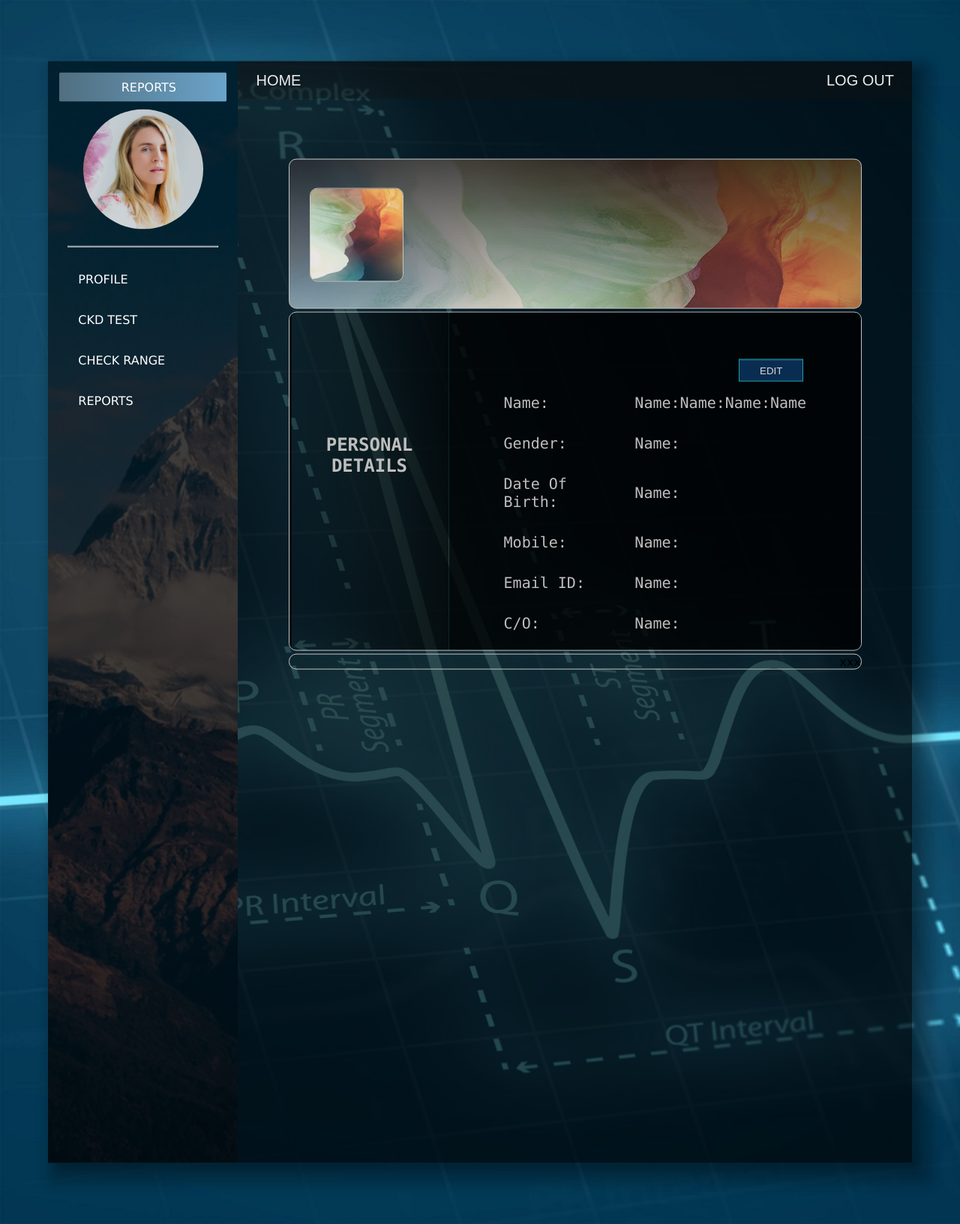
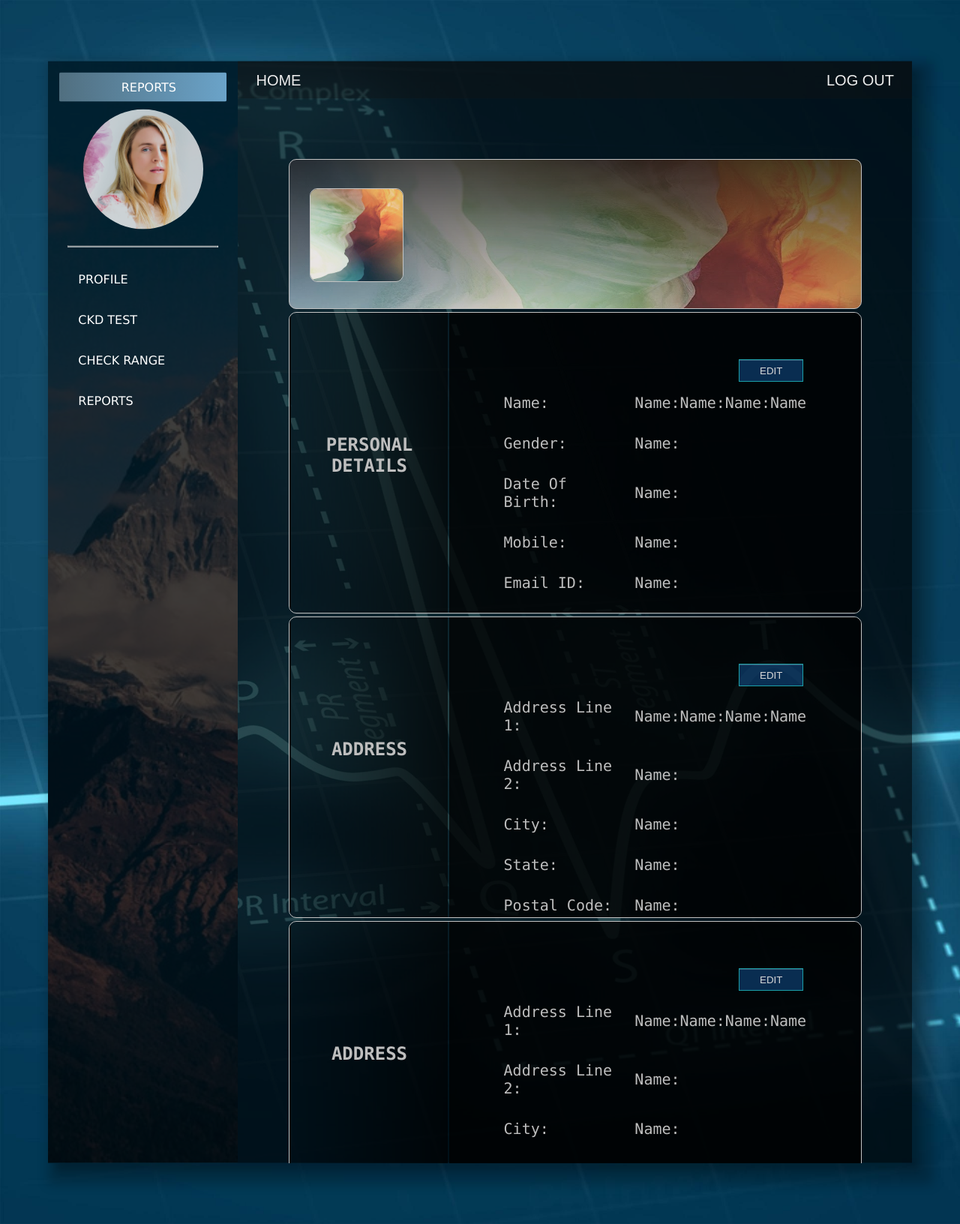
Before and after one commit to obaidr76/CKD, a Django app: page /webapp1/dashboard/1/ in a window 1280 px wide. Shown: the whole page at 75% size. Run offline with Django 3.2, Linux system fonts and the light colour scheme; some libraries are stand-ins or nearby versions.

Commit message:
2704/2335

```diff
--- a/mysite/webapp1/static/style.css
+++ b/mysite/webapp1/static/style.css
@@ -143,16 +143,14 @@ body {
 
 .panel_profile_icon
 {
-    height:125px;
-    display:block;
-    position: absolute;
+    height:125px;display:block;position: absolute;
     width: 125px;
     float:left;
     margin-top: 38px;
     margin-left: 3.5%;
 }
 .panel_profile {
-    height: 100%;
+    height: auto;
     background-color: transparent;
 }
 
@@ -251,7 +249,7 @@ body {
 .log-form .btn:focus {
   outline: none;
 }
-#personal_button {
+#personal_button,#address_button {
     display: inline-block; background: rgba(32,141,255,0.3);
     border: 1px solid #1ba0a9; padding: 0.5em 2em;
     color: #d8d8d8;
@@ -259,7 +257,7 @@ body {
     box-shadow: inset 0px 1px 0px rgba(255, 255, 255, 0.2);
 }
 
-#personal_button:hover {
+#personal_button:hover, #address_button:hover  {
     background: rgba(32,141,255,0.6);
 }
 
@@ -267,7 +265,7 @@ body {
 
 .profile_card1, .profile_card2 {
     width: 28%; position: relative; background: transparent;
-    display: inline-block; height: 100%;
+    display: inline-block; height: 100%; height:400px;
     max-height:450px; border: 2px solid rgba(0,0,0,0);
     float: left; padding-top: 140px; color: #bebebe;
     font-family: "Lucida Console"; font-size: 16px; text-align: center;
@@ -279,15 +277,27 @@ body {
     overflow-x:hidden; overflow-y:hidden;
 }
 
-#personal_tab2
+#personal_tab2,#address_tab2
 {
     display: none;
 }
 
-#personal_tab2, #personal_tab1
+#personal_tab2, #personal_tab1, #address_tab1,#address_tab2
 {
     position: relative; width: 80%;
     margin: 0 10% 0 10%; font-size:20px;
     background: transparent;
 
 }
+
+.log-form2 input[type=file]{
+    display:none;
+}
+
+.custom-file
+{
+    border: 1px solid #ccc;
+    display: inline-block;
+    padding: 6px 6px;
+    cursor: pointer;
+}
--- a/mysite/webapp1/templates/dashboard.html
+++ b/mysite/webapp1/templates/dashboard.html
@@ -69,7 +69,7 @@
                     </div>
 
                     <div class="panel_profile">
-
+                        <!--  PROFILE panel -->
                         <div class="profile_card1">
 
                             <h2>PERSONAL DETAILS</h2>
@@ -98,29 +98,83 @@
                                         <tr><td>Mobile: </td><td><input type="text" name="age" placeholder="AGE" required /> </td></tr>
                                         <tr><td>Email ID: </td><td><input type="text" name="age" placeholder="AGE" required /></td></tr>
                                         <tr><td>C/O: </td><td><input type="text" name="age" placeholder="AGE" required /> </td></tr>
-                                        <tr><td>C/O: </td><td><input type="file" name="age" placeholder="AGE" required /> </td></tr>
+
+                                        <tr><td>Profile Photo:  </td><td><label class="custom-file" l><input type="file" name="age" placeholder="Uplaod" required />Choose File</label></td></tr>
                                     </table>
                                 </form>
-
-                                <!--
-    <div class="log-form2">
-        <form action="/webapp1/input/" method="POST">
-            <input type="text" name="age" placeholder="AGE" required />
-            <input type="text" name="albumin" placeholder="ALBUMIN" required />
-            <input type="text" name="rbc" placeholder="RED BLOOD CELLS" required />
-            <input type="text" name="bgr" placeholder="BLOOD GLUCOSE RANDOM" required />
-            <input type="text" name="urea" placeholder="BLOOD UREA" required />
-            <input type="text" name="creatinine" placeholder="CREATININE" required />
-            <button type="submit" class="btn">SUBMIT DETAILS</button>
-        </form>
-    </div>   -->
                             </div>
                         </div>
                     </div>
                     <div class="panel_profile">
-                        xxx
+                        <!--  Address panel -->
+                        <div class="profile_card1">
+
+                            <h2>ADDRESS</h2>
+                            </br></br></br></br></br></br></br></br></br></br></br></br></br></br></br></br></br></br></br>
+                        </div>
+                        <div class="profile_card2">
+                            <div id="address_tab1">
+                                <input id="address_button" class="btn" type="button" style="float: right" value="EDIT" />
+                                <table>
+                                    <tr><td>Address Line 1: </td><td>Name:Name:Name:Name </td></tr>
+                                    <tr><td>Address Line 2: </td><td>Name: </td></tr>
+                                    <tr><td>City: </td><td>Name: </td></tr>
+                                    <tr><td>State: </td><td>Name: </td></tr>
+                                    <tr><td>Postal Code: </td><td>Name: </td></tr>
+                                </table></br></br></br></br></br></br></br></br>
+                            </div>
+                            <div class="log-form2" id="address_tab2">
+
+                                <form action="/webapp1/input/" method="POST">
+                                    <button id="address_button" class="btn" type="submit" style="float: right; padding:10px 10px 10PX 10px;">SAVE CHANGES</button>
+                                    <table>
+                                        <tr><td>Name: </td><td><input type="text" name="age" placeholder="AGE" required /></td></tr>
+                                        <tr><td>Gender: </td><td><input type="text" name="age" placeholder="AGE" required /> </td></tr>
+                                        <tr><td>Date Of Birth: </td><td><input type="text" name="age" placeholder="AGE" required /> </td></tr>
+                                        <tr><td>Mobile: </td><td><input type="text" name="age" placeholder="AGE" required /> </td></tr>
+                                        <tr><td>Email ID: </td><td><input type="text" name="age" placeholder="AGE" required /></td></tr>
+                                    </table>
+                                </form>
+                            </div>
+                        </div>
+
                     </div>
-                    <div style="height:50px;"class="padding-div">
+                    <div class="panel_profile">
+                        <!--  MEDICAL panel -->
+
+                        <div class="profile_card1">
+
+                            <h2>ADDRESS</h2>
+                            </br></br></br></br></br></br></br></br></br></br></br></br></br></br></br></br></br></br></br>
+                        </div>
+                        <div class="profile_card2">
+                            <div id="address_tab1">
+                                <input id="address_button" class="btn" type="button" style="float: right" value="EDIT" />
+                                <table>
+                                    <tr><td>Address Line 1: </td><td>Name:Name:Name:Name </td></tr>
+                                    <tr><td>Address Line 2: </td><td>Name: </td></tr>
+                                    <tr><td>City: </td><td>Name: </td></tr>
+                                    <tr><td>State: </td><td>Name: </td></tr>
+                                    <tr><td>Postal Code: </td><td>Name: </td></tr>
+                                </table></br></br></br></br></br></br></br></br>
+                            </div>
+                            <div class="log-form2" id="address_tab2">
+
+                                <form action="/webapp1/input/" method="POST">
+                                    <button id="address_button" class="btn" type="submit" style="float: right; padding:10px 10px 10PX 10px;">SAVE CHANGES</button>
+                                    <table>
+                                        <tr><td>Name: </td><td><input type="text" name="age" placeholder="AGE" required /></td></tr>
+                                        <tr><td>Gender: </td><td><input type="text" name="age" placeholder="AGE" required /> </td></tr>
+                                        <tr><td>Date Of Birth: </td><td><input type="text" name="age" placeholder="AGE" required /> </td></tr>
+                                        <tr><td>Mobile: </td><td><input type="text" name="age" placeholder="AGE" required /> </td></tr>
+                                        <tr><td>Email ID: </td><td><input type="text" name="age" placeholder="AGE" required /></td></tr>
+                                    </table>
+                                </form>
+                            </div>
+                        </div>
+
+                    </div>
+                    <div style="height:50px;" class="padding-div">
 
                     </div>
 
@@ -166,8 +220,11 @@
                     <p> Some of the effects of low potassium include muscle weakness, cramping and fatigue. When kidneys fail they can no longer remove excess potassium, so the level builds up in the body. High potassium in the blood is called hyperkalemia, which may occur in people with advanced stages of chronic kidney disease (CKD).</p>
 
                 </div>
+                {% elif id == '3' %}
+
+
+                {% endif%}
             </div>
-                {% endif%}
 
         </div>
     </div>
@@ -198,3 +255,19 @@
     }
     document.getElementById('personal_button').addEventListener('click', switchVisible);
 </script>
+
+<script>
+    var div3 = document.getElementById('address_tab1'),
+        div4 = document.getElementById('address_tab2');
+    function switchVisible2() {
+        if (!div3) return;
+        if (getComputedStyle(div3).display == 'block') {
+            div3.style.display = 'none';
+            div4.style.display = 'block';
+        } else {
+            div3.style.display = 'block';
+            div4.style.display = 'none';
+        }
+    }
+    document.getElementById('address_button').addEventListener('click', switchVisible2);
+</script>
```
